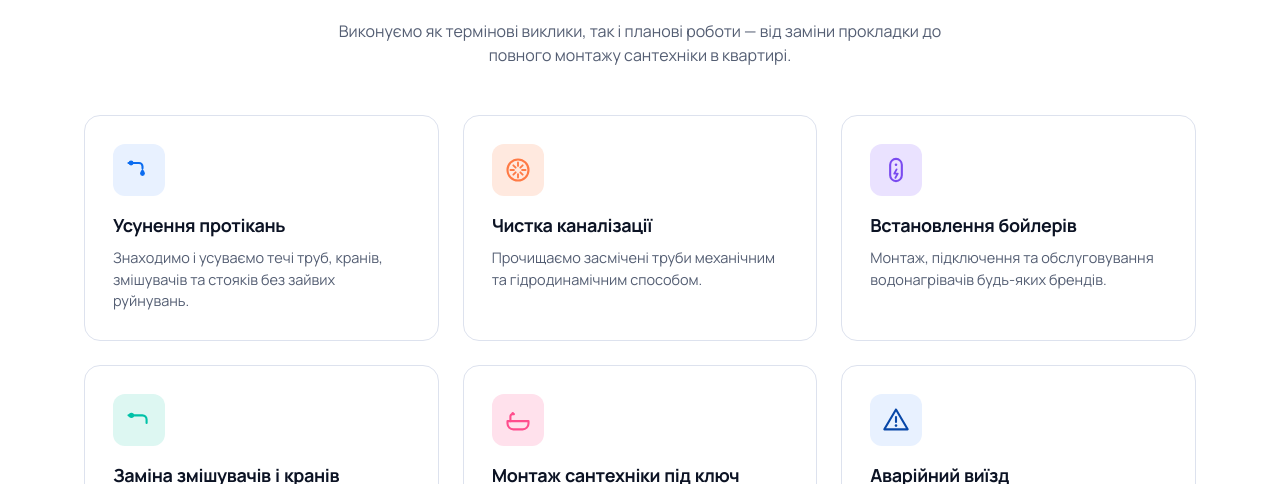
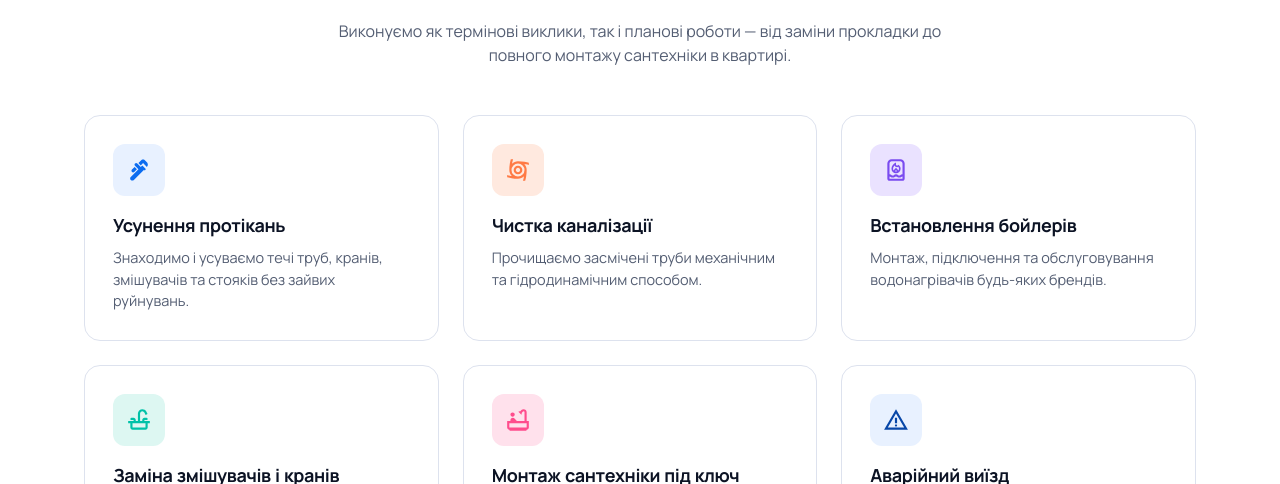
Before and after one commit to sudak666/santehnik-plus, a plain HTML site: page index.html in a window 1280 px wide. Shown: the part 1534-2018 px from the top of the page. Drawn offline with Linux system fonts and the light colour scheme.

Commit message:
Replace hand-drawn service icons with Google Material Symbols
The custom SVG icons for the six service cards read as vague/
unclear at small size despite several redraw attempts. Switch to
Google's Material Symbols (Apache 2.0, no attribution required):
plumbing, cyclone, water_heater, faucet, bathtub, and warning -
professionally drawn glyphs that match each service by name.

```diff
--- a/index.html
+++ b/index.html
@@ -173,32 +173,32 @@
     </div>
     <div class="grid grid--services">
       <div class="card">
-        <div class="card__icon"><svg width="28" height="28" viewBox="0 0 24 24" fill="none"><path d="M3 6h9a3 3 0 013 3v1.5" stroke="currentColor" stroke-width="1.8" stroke-linecap="round"/><circle cx="5.2" cy="6" r="2.1" fill="currentColor"/><g transform="translate(10.9,10.3) scale(0.34)"><path d="M12 2C12 2 6 9.5 6 14a6 6 0 0012 0c0-4.5-6-12-6-12z" fill="currentColor"/></g></svg></div>
+        <div class="card__icon"><svg width="26" height="26" viewBox="0 -960 960 960" fill="currentColor"><path d="M771-593 630-734l-85 84-85-84 113-114q12-12 27-17.5t30-5.5q16 0 30.5 5.5T686-848l85 85q18 17 26.5 39.5T806-678q0 23-8.5 45T771-593ZM220-409q-18-18-18-42.5t18-42.5l98-99 85 85-99 99q-17 18-41.5 18T220-409Zm-43 297q-11-12-17-26.5t-6-30.5q0-16 5.5-30.5T177-226l283-282-127-128q-18-17-18-41.5t18-42.5q17-18 42-18t43 18l127 127 57-57 112 114q12 12 12 28t-12 28q-12 12-28 12t-28-12L290-112q-12 12-26.5 17.5T234-89q-15 0-30-6t-27-17Z"/></svg></div>
         <h3>Усунення протікань</h3>
         <p>Знаходимо і усуваємо течі труб, кранів, змішувачів та стояків без зайвих руйнувань.</p>
       </div>
       <div class="card">
-        <div class="card__icon"><svg width="28" height="28" viewBox="0 0 24 24" fill="none"><circle cx="12" cy="12" r="9" stroke="currentColor" stroke-width="1.8"/><path d="M12 5.5v3M12 15.5v3M5.5 12h3M15.5 12h3M8 8l2 2M14 14l2 2M8 16l2-2M14 10l2-2" stroke="currentColor" stroke-width="1.6" stroke-linecap="round"/></svg></div>
+        <div class="card__icon"><svg width="26" height="26" viewBox="0 -960 960 960" fill="currentColor"><path d="M480-320q-66 0-113-47t-47-113q0-66 47-113t113-47q66 0 113 47t47 113q0 66-47 113t-113 47Zm0-80q33 0 56.5-23.5T560-480q0-33-23.5-56.5T480-560q-33 0-56.5 23.5T400-480q0 33 23.5 56.5T480-400ZM661-80q18-56 27-100t14-70q-43 42-100 66t-122 24q-136 0-238.5-18.5T80-214v-85q56 18 100 27t70 14q-42-43-66-100t-24-122q0-137 18.5-239T214-880h85q-18 56-27.5 100T258-710q43-42 100-66t122-24q137 0 239 18.5T880-746v85q-56-18-100-27.5T710-702q42 43 66 100t24 122q0 137-18.5 239T746-80h-85Zm-11-230q70-70 70-170t-70-170q-70-70-170-70t-170 70q-70 70-70 170t70 170q70 70 170 70t170-70Z"/></svg></div>
         <h3>Чистка каналізації</h3>
         <p>Прочищаємо засмічені труби механічним та гідродинамічним способом.</p>
       </div>
       <div class="card">
-        <div class="card__icon"><svg width="28" height="28" viewBox="0 0 24 24" fill="none"><rect x="7" y="2.5" width="10" height="19" rx="5" stroke="currentColor" stroke-width="1.8"/><circle cx="12" cy="7.5" r="1.1" fill="currentColor"/><path d="M12.5 11.5l-2 3.6h3l-2 3.6" stroke="currentColor" stroke-width="1.6" stroke-linecap="round" stroke-linejoin="round"/></svg></div>
+        <div class="card__icon"><svg width="26" height="26" viewBox="0 -960 960 960" fill="currentColor"><path d="M372-529q0 19 6.5 37t18.5 33q2-12 8-23.5t15-19.5l60-58 59 59q9 8 15 19t8 23q11-15 19.5-32t8.5-36q0-19-6-36.5T566-596q-11 5-22.5 8t-23.5 3q-30 0-55-17t-38-45q-12 12-22 25.5T387.5-593q-7.5 15-11.5 31t-4 33Zm108 53-17 17q-4 4-5.5 8t-1.5 9q0 10 7 16t17 6q10 0 17-6t7-16q0-5-1.5-9t-5.5-8l-17-17Zm0-284v76q0 17 12 28.5t29 11.5q11 0 20-6.5t16-15.5l7-10q41 23 63.5 62.5T650-527q0 70-50 118.5T480-360q-70 0-119-49t-49-119q0-77 49-137t119-95ZM240-80q-33 0-56.5-23.5T160-160v-560q0-66 47-113t113-47h320q66 0 113 47t47 113v560q0 33-23.5 56.5T720-80H240Zm0-160v80h480v-80q-30 0-48 20t-72 20q-54 0-70.5-20T480-240q-33 0-49.5 20T360-200q-54 0-70.5-20T240-240Zm120-40q33 0 49.5-20t70.5-20q54 0 72 20t48 20q30 0 48-20t72-20v-400q0-33-23.5-56.5T640-800H320q-33 0-56.5 23.5T240-720v400q54 0 70.5 20t49.5 20Z"/></svg></div>
         <h3>Встановлення бойлерів</h3>
         <p>Монтаж, підключення та обслуговування водонагрівачів будь-яких брендів.</p>
       </div>
       <div class="card">
-        <div class="card__icon"><svg width="28" height="28" viewBox="0 0 24 24" fill="none"><path d="M3 8h12a3.5 3.5 0 013.5 3.5v3" stroke="currentColor" stroke-width="1.8" stroke-linecap="round"/><circle cx="5.5" cy="8" r="2.3" fill="currentColor"/></svg></div>
+        <div class="card__icon"><svg width="26" height="26" viewBox="0 -960 960 960" fill="currentColor"><path d="M80-360v-80h200v-40h-80q-17 0-28.5-11.5T160-520q0-17 11.5-28.5T200-560h80q33 0 56.5 23.5T360-480v40h80v-276q0-69 48-116.5T605-880q46 0 85 24t60 66l46 92-72 36-46-92q-11-21-31-33.5T604-800q-35 0-59.5 24.5T520-716v276h80v-40q0-33 23.5-56.5T680-560h80q17 0 28.5 11.5T800-520q0 17-11.5 28.5T760-480h-80v40h200v80H80Zm160 240q-33 0-56.5-23.5T160-200v-160h80v160h480v-160h80v160q0 33-23.5 56.5T720-120H240Z"/></svg></div>
         <h3>Заміна змішувачів і кранів</h3>
         <p>Демонтаж старої та встановлення нової арматури з перевіркою герметичності.</p>
       </div>
       <div class="card">
-        <div class="card__icon"><svg width="28" height="28" viewBox="0 0 24 24" fill="none"><path d="M3 13h18v2a5 5 0 01-5 5H8a5 5 0 01-5-5v-2z" stroke="currentColor" stroke-width="1.8" stroke-linejoin="round"/><path d="M5.5 13V9a2 2 0 012-2h1" stroke="currentColor" stroke-width="1.8" stroke-linecap="round"/><circle cx="7.5" cy="6.3" r="1.1" fill="currentColor"/></svg></div>
+        <div class="card__icon"><svg width="26" height="26" viewBox="0 -960 960 960" fill="currentColor"><path d="M223.5-623.5Q200-647 200-680t23.5-56.5Q247-760 280-760t56.5 23.5Q360-713 360-680t-23.5 56.5Q313-600 280-600t-56.5-23.5ZM200-80q-17 0-28.5-11.5T160-120q-33 0-56.5-23.5T80-200v-240h120v-30q0-38 26-64t64-26q20 0 37 8t31 22l56 62q8 8 15.5 15t16.5 13h274v-326q0-14-10-24t-24-10q-6 0-11.5 2.5T664-790l-50 50q5 17 2 33.5T604-676L494-788q14-9 30-11.5t32 3.5l50-50q16-16 36.5-25t43.5-9q48 0 81 33t33 81v326h80v240q0 33-23.5 56.5T800-120q0 17-11.5 28.5T760-80H200Zm-40-120h640v-160H160v160Zm0 0h640-640Z"/></svg></div>
         <h3>Монтаж сантехніки під ключ</h3>
         <p>Розводка труб, встановлення унітазів, ванн, душових кабін у новобудові чи після ремонту.</p>
       </div>
       <div class="card">
-        <div class="card__icon"><svg width="28" height="28" viewBox="0 0 24 24" fill="none"><path d="M12 3L2 20h20L12 3z" stroke="currentColor" stroke-width="1.8" stroke-linejoin="round"/><path d="M12 9.5v4.2" stroke="currentColor" stroke-width="1.8" stroke-linecap="round"/><circle cx="12" cy="16.8" r="1.1" fill="currentColor"/></svg></div>
+        <div class="card__icon"><svg width="26" height="26" viewBox="0 -960 960 960" fill="currentColor"><path d="m40-120 440-760 440 760H40Zm138-80h604L480-720 178-200Zm330.5-51.5Q520-263 520-280t-11.5-28.5Q497-320 480-320t-28.5 11.5Q440-297 440-280t11.5 28.5Q463-240 480-240t28.5-11.5ZM440-360h80v-200h-80v200Zm40-100Z"/></svg></div>
         <h3>Аварійний виїзд</h3>
         <p>Прорив труби чи потоп? Приїдемо якнайшвидше і зупинимо аварію.</p>
       </div>
```
